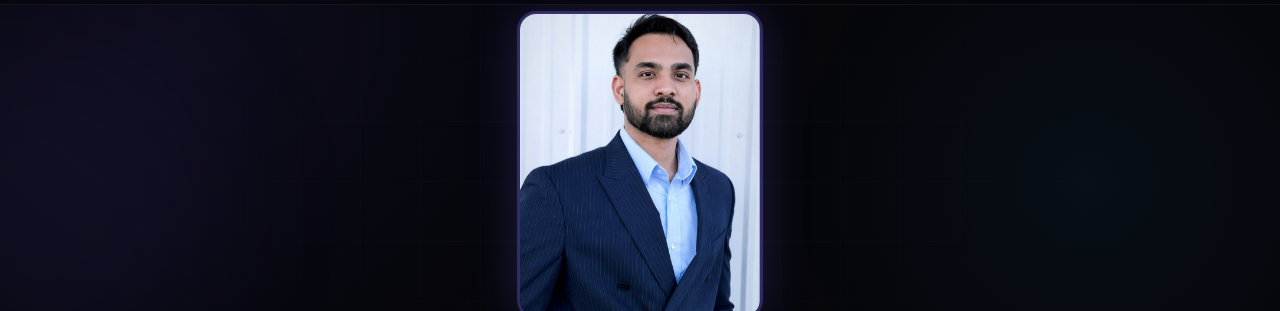
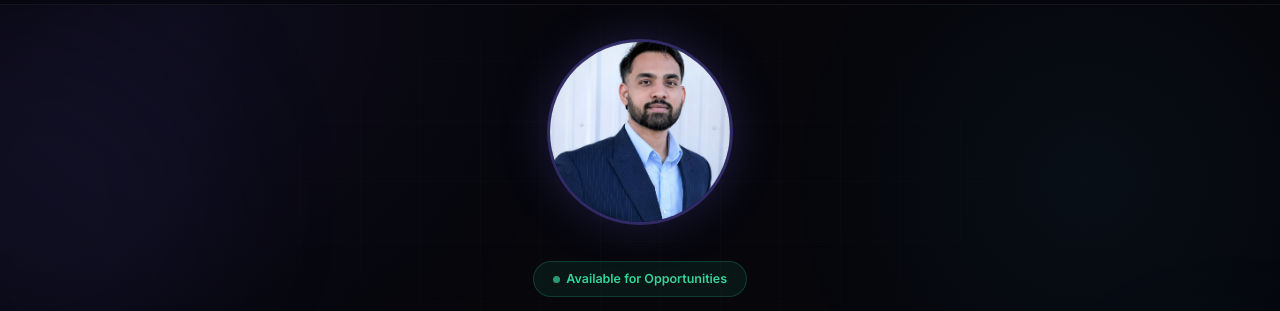
Before and after one commit to smitsoni4991-code/smits-portfolio, a plain HTML site: page index.html in a window 1280 px wide. Shown: the part 59-370 px from the top of the page. Drawn offline with Linux system fonts and the light colour scheme.

Commit message:
second commit

```diff
--- a/style.css
+++ b/style.css
@@ -177,13 +177,17 @@
 }
 
 .hero-photo {
-  width: 240px; border-radius: var(--radius); margin: 0 auto 2rem;
+  width: 180px; height: 180px; border-radius: 50%; margin: 0 auto 2rem;
   overflow: hidden; position: relative;
   box-shadow: 0 0 0 3px rgba(124,106,255,0.3), 0 0 50px var(--accent-glow);
   animation: heroFloat 5s ease-in-out infinite;
 }
 
-.hero-photo img { width: 100%; height: auto; display: block; }
+.hero-photo img {
+  width: 100%; height: 100%;
+  object-fit: cover; object-position: center 10%;
+  display: block;
+}
 
 @keyframes heroFloat {
   0%, 100% { transform: translateY(0); }
```
